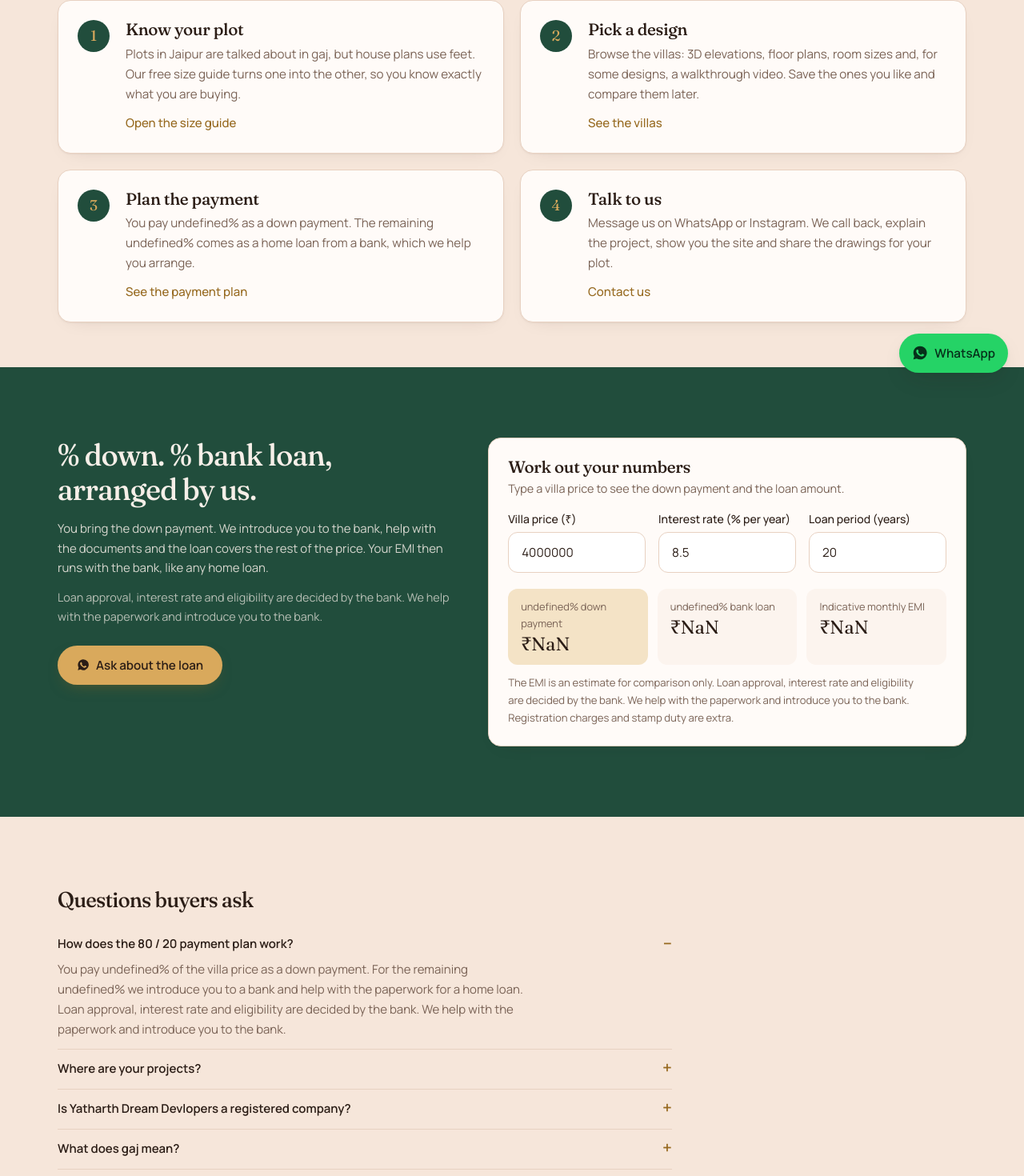
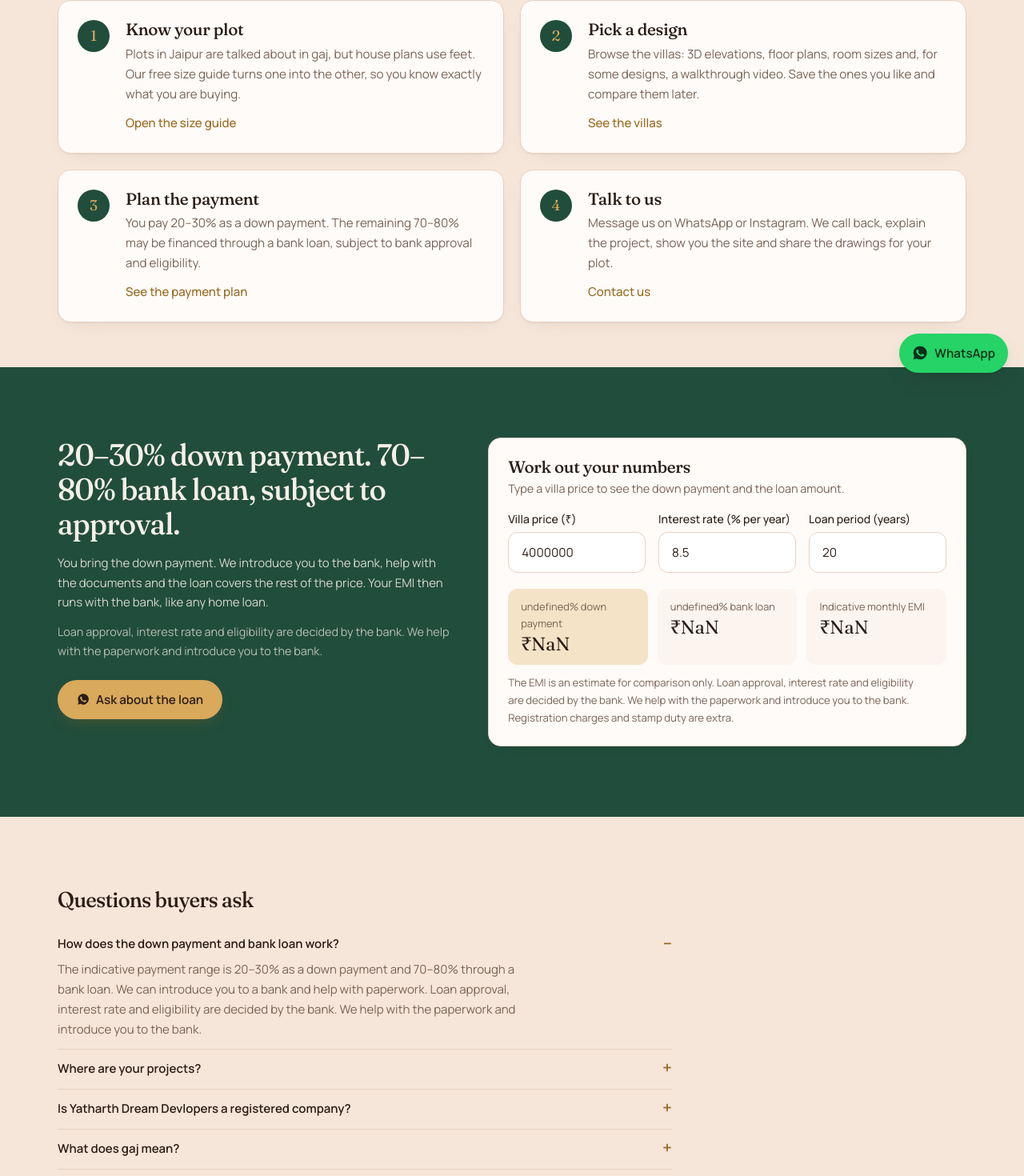
Before and after one commit to adityatiwari31/Yatharth-dream-developers, a Next.js app: page /how-to-buy in a window 1280 px wide. Shown: the part 318-1788 px from the top of the page at 80% size. Built offline with nearby package versions, Linux system fonts and the light colour scheme; no server answers.

Commit message:
Update payment plan copy

```diff
--- a/app/how-to-buy/page.tsx
+++ b/app/how-to-buy/page.tsx
@@ -6,7 +6,7 @@ import { PAYMENT_PLAN, WA_GENERAL, WHATSAPP_DISPLAY, INSTAGRAM_HANDLE, COMPANY }
 
 export const metadata: Metadata = {
   title: "How to buy: steps, payment plan and FAQ",
-  description: "Four steps from plot to villa, the 20% down payment and 80% bank loan plan, and answers to the questions buyers ask.",
+  description: "Four steps from plot to villa, a 20–30% down payment and 70–80% bank loan plan, and answers to the questions buyers ask.",
 };
 
 const STEPS = [
@@ -22,7 +22,7 @@ const STEPS = [
   },
   {
     title: "Plan the payment",
-    text: `You pay ${PAYMENT_PLAN.downPaymentPercent}% as a down payment. The remaining ${PAYMENT_PLAN.loanPercent}% comes as a home loan from a bank, which we help you arrange.`,
+    text: `You pay 20–30% as a down payment. The remaining 70–80% may be financed through a bank loan, subject to bank approval and eligibility.`,
     link: { href: "#payment", label: "See the payment plan" },
   },
   {
@@ -34,8 +34,8 @@ const STEPS = [
 
 const FAQ = [
   {
-    q: "How does the 80 / 20 payment plan work?",
-    a: `You pay ${PAYMENT_PLAN.downPaymentPercent}% of the villa price as a down payment. For the remaining ${PAYMENT_PLAN.loanPercent}% we introduce you to a bank and help with the paperwork for a home loan. ${PAYMENT_PLAN.note}`,
+    q: "How does the down payment and bank loan work?",
+    a: `The indicative payment range is 20–30% as a down payment and 70–80% through a bank loan. We can introduce you to a bank and help with paperwork. ${PAYMENT_PLAN.note}`,
   },
   { q: "Where are your projects?", a: "Our upcoming project is a planned society of 15 villas at Village Vatika, Tehsil Sanganer, Jaipur. Our villa under construction is at Khedi Gokulpura, near the Ring Road, Vatika." },
   { q: "Is Yatharth Dream Devlopers a registered company?", a: `Yes. We are incorporated as Yatharth Dream Devlopers Private Limited under the Companies Act, 2013, with CIN ${COMPANY.cin}. You can check this on mca.gov.in, and the certificate is on our About page.` },
@@ -78,7 +78,7 @@ export default function HowToBuyPage() {
         <div className="wrap section-pad grid gap-10 lg:grid-cols-[1fr_1.2fr]">
           <div>
             <h2 id="pay-heading" className="text-on-pine">
-              {PAYMENT_PLAN.downPaymentPercent}% down. {PAYMENT_PLAN.loanPercent}% bank loan, arranged by us.
+              20–30% down payment. 70–80% bank loan, subject to approval.
             </h2>
             <p className="mt-4 text-on-pine/85">
               You bring the down payment. We introduce you to the bank, help with the documents and the loan covers the rest of the price. Your EMI
```
